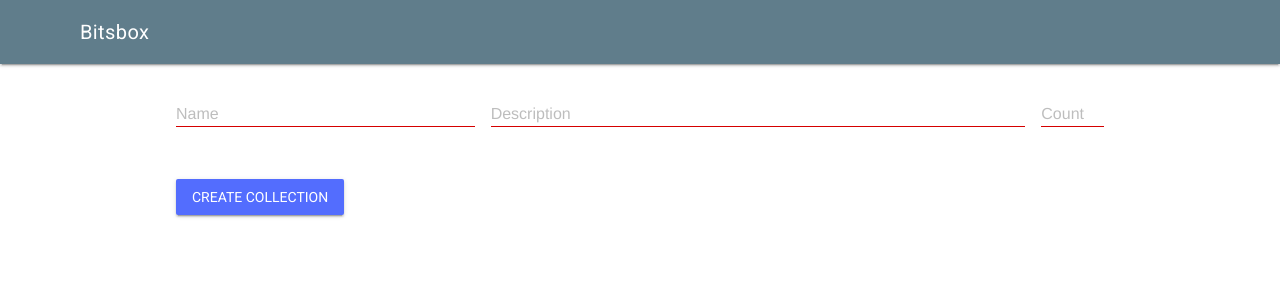
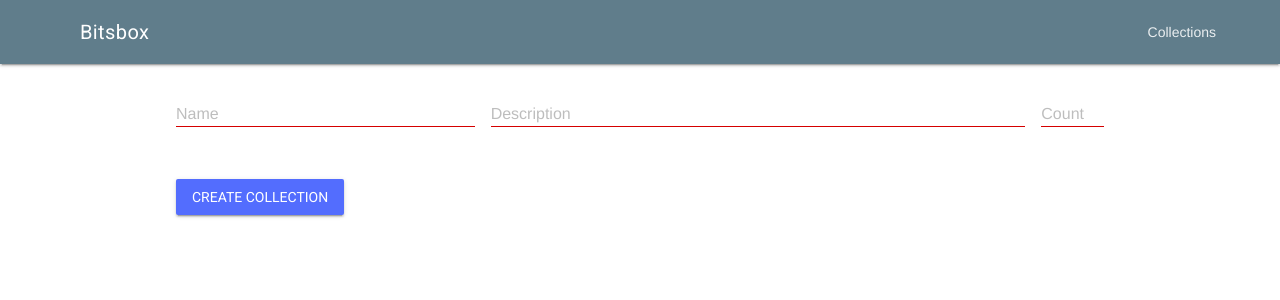
Before and after one commit to rjw57/bitsbox, a Flask app: page /collections/new in a window 1280 px wide. Shown: the top 300 px of the page. Run offline with Flask 2, Linux system fonts and the light colour scheme; some libraries are stand-ins or nearby versions.

Commit message:
tidy up UI

```diff
--- a/bitsbox/templates/_layout/base.html
+++ b/bitsbox/templates/_layout/base.html
@@ -31,14 +31,20 @@
       <header class="mdl-layout__header">
         <div class="mdl-layout__header-row">
           <span class="mdl-layout-title">Bitsbox</span>
+          <div class="mdl-layout-spacer"></div>
+          <nav class="mdl-navigation mdl-layout--large-screen-only">
+            <a class="mdl-navigation__link"
+               href="{{ url_for('ui.collections') }}">Collections</a>
+          </nav>
         </div>
-        <div class="mdl-layout-spacer"></div>
+      </header>
+      <div class="mdl-layout__drawer">
+        <span class="mdl-layout-title">Bitsbox</span>
         <nav class="mdl-navigation">
-          {# TODO:
-          <a class="mdl-navigation__link" href="">Containers</a>
-          #}
+          <a class="mdl-navigation__link"
+             href="{{ url_for('ui.collections') }}">Collections</a>
         </nav>
-      </header>
+      </div>
 
       {% block main %}
       <main class="mdl-layout__content">
```
